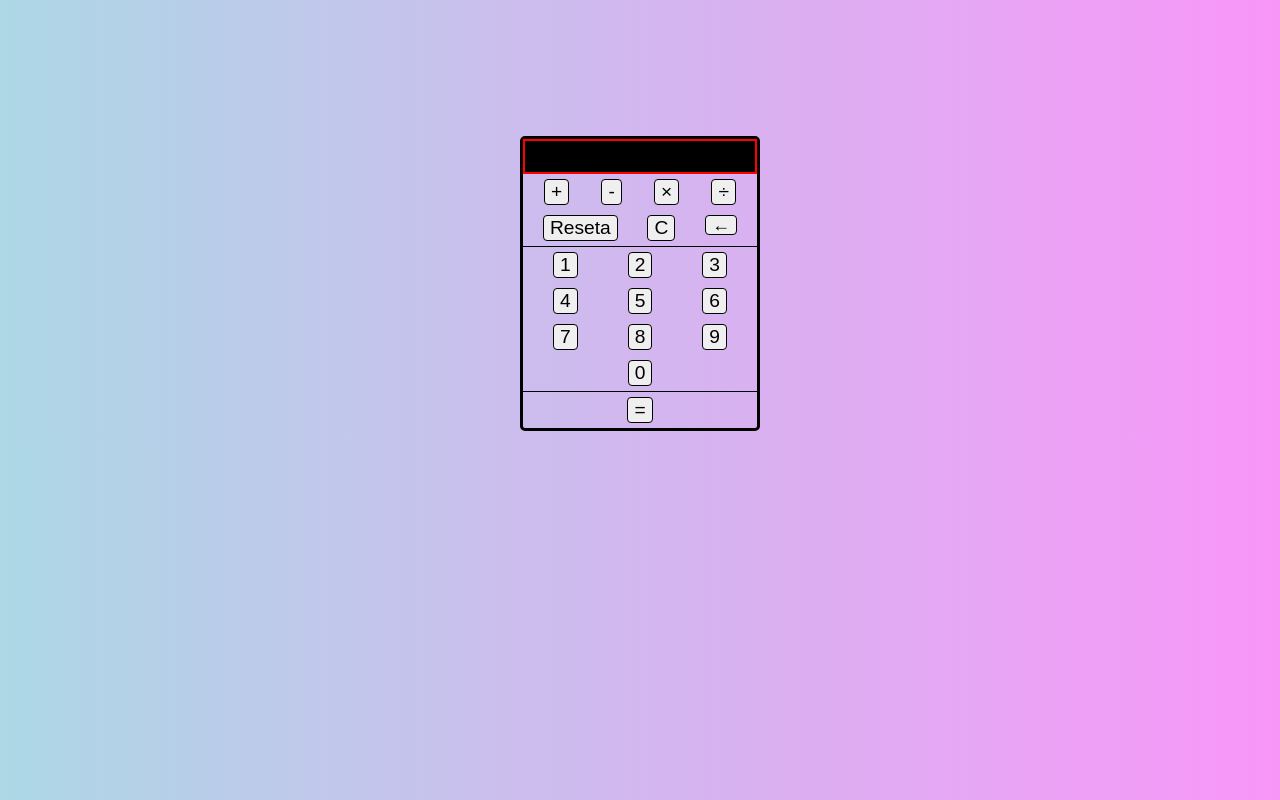
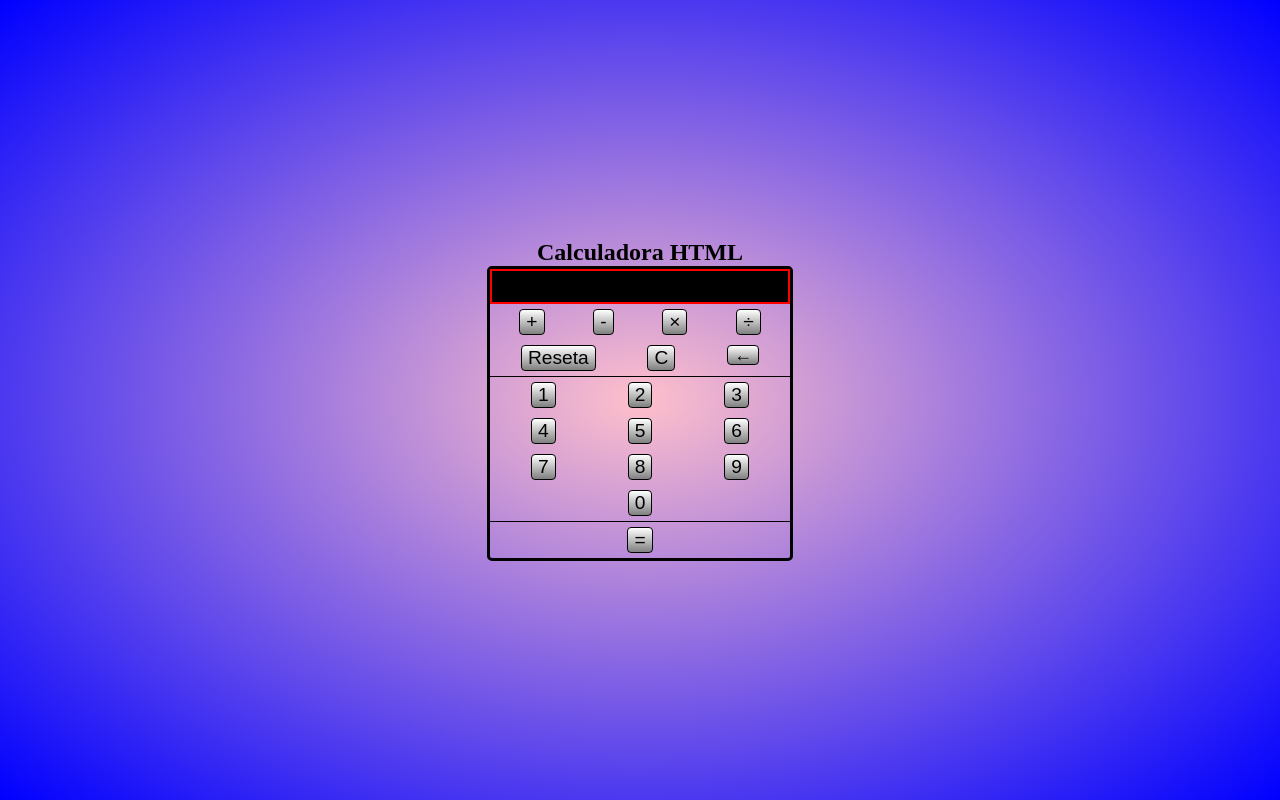
Before and after one commit to ArtAulas/calculadora_html, a plain HTML site: page index.html in a window 1280 px wide. Drawn offline with Linux system fonts and the light colour scheme.

Commit message:
Aprimoramento CSS

```diff
--- a/index.html
+++ b/index.html
@@ -7,6 +7,9 @@
     <script src="script.js" defer></script>
 </head>
 <body>
+    <header>
+        <strong>Calculadora HTML</strong>
+    </header>
     <div class="calc">
 
         <div class='linha_tela'>
--- a/style.css
+++ b/style.css
@@ -1,3 +1,13 @@
+header{
+    text-align: center;
+    font-size: 150%;
+
+}
+
+header:hover{
+    color:white;
+}
+
 .botao{
     display:inline;
 }
@@ -38,25 +48,17 @@
     padding:5px;
 }
 
-body{
-    background-image:linear-gradient(to right,lightblue,rgb(248, 150, 248));
-    padding-left: 40%;
-    padding-right: 40%;
-    padding-top:10%;
+html{
+    min-height: 100%;
+    background-image:radial-gradient(pink,blue);
+    display:flex;
+    justify-content:center;
+    align-items: center;
 }
-/*
-display:flex;
-align-itens:center;
-justigy:content:center;
 
-padding-top: 10%;
-padding-left: 42%;
-padding-right: 38%;
-*/
 .calc{
     border:3px solid black;
-    /*width:20%;*/
-    /*background-color:darkslategrey;*/
+    width:300px;
     border-radius: 5px;
 }
 
@@ -64,10 +66,13 @@ button{
     border:1px solid black;
     border-radius: 4px;
     font-size: larger;
+
+    background-image: linear-gradient(white,grey);
 }
 
 button:active{
     background-color: black;
+    background-image: none;
     color:white
 }
 
```
